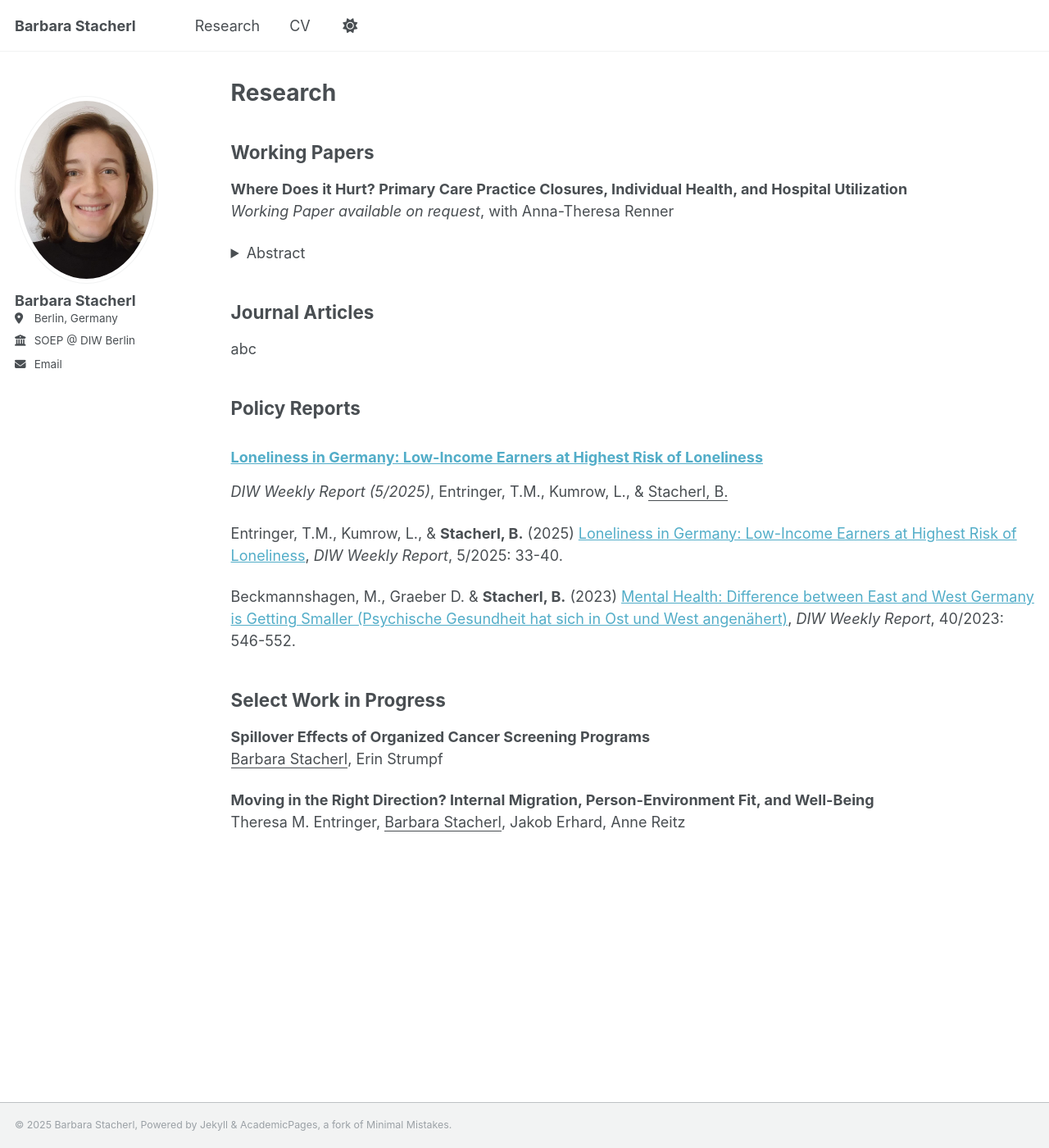
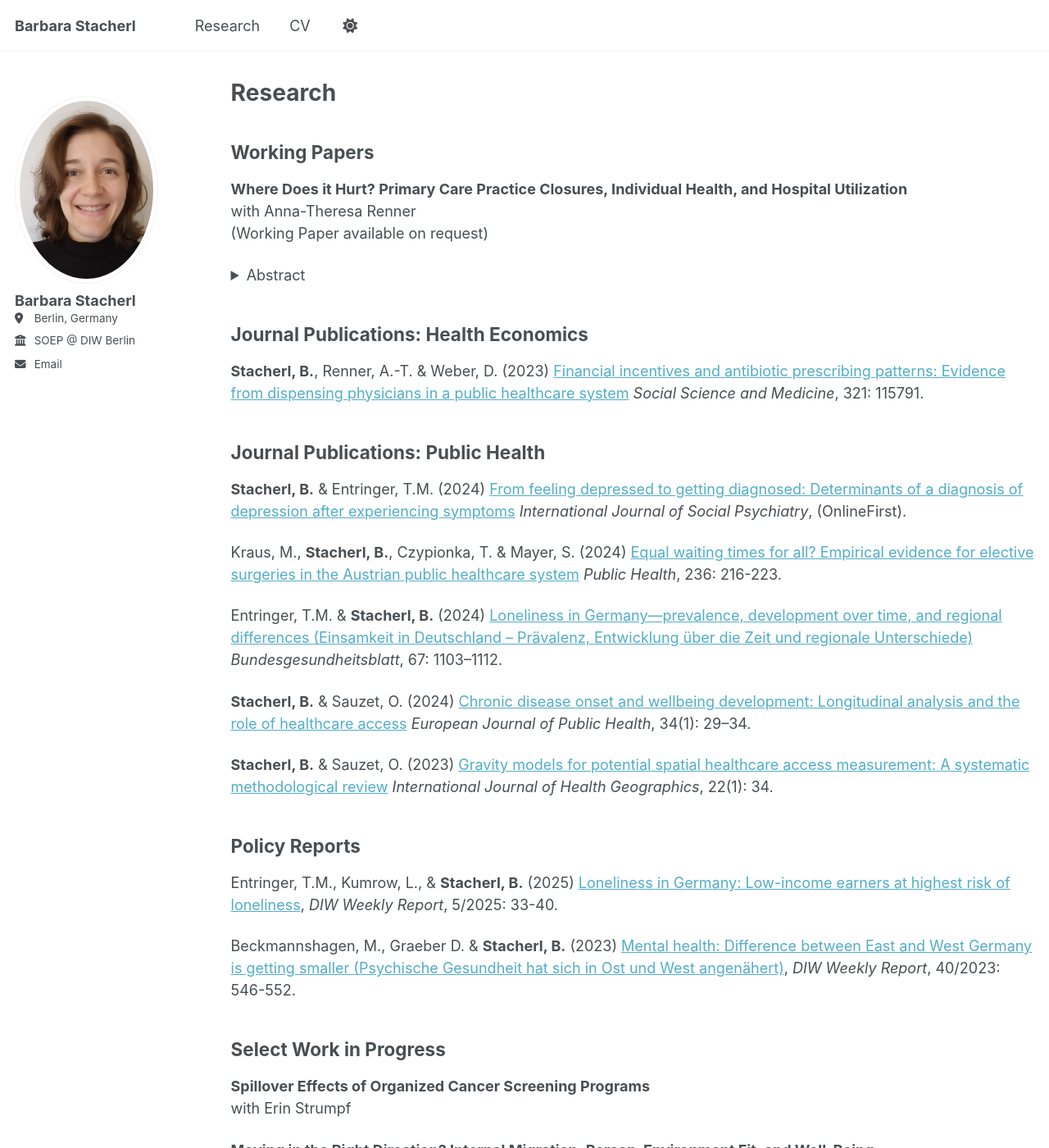
Before and after one commit to barbarastacherl/barbarastacherl.github.io, a Jekyll site: the page built from _pages/research.md, in a window 1280 px wide and 1400 px high. Shown: the whole window at 82% size. Built offline with Jekyll 4.4.1, drawn with Linux system fonts in a browser that asks for light colours; some of the changed text lies outside the part shown.

Commit message:
Update research.md

```diff
--- a/_pages/research.md
+++ b/_pages/research.md
@@ -8,7 +8,8 @@ author_profile: true
 ## Working Papers
 
 **Where Does it Hurt? Primary Care Practice Closures, Individual Health, and Hospital Utilization** \
-*Working Paper available on request*, with Anna-Theresa Renner
+with Anna-Theresa Renner \
+(Working Paper available on request)
 
 <details>
 <summary>Abstract</summary>
@@ -20,24 +21,39 @@ Our results show that in settings with high GP supply, care discontinuity result
 </details>
 
 
-## Journal Articles
+## Journal Publications: Health Economics
 
-abc
+**Stacherl, B.**, Renner, A.-T. & Weber, D. (2023) [Financial incentives and antibiotic prescribing patterns: Evidence from
+dispensing physicians in a public healthcare system](https://www.sciencedirect.com/science/article/pii/S027795362300148X) *Social Science and Medicine*, 321: 115791.
+
+## Journal Publications: Public Health
+
+**Stacherl, B.** & Entringer, T.M. (2024) [From feeling depressed to getting diagnosed: Determinants of a diagnosis of
+depression after experiencing symptoms](https://journals.sagepub.com/doi/full/10.1177/00207640241303038) *International Journal of Social Psychiatry*, (OnlineFirst).
+
+Kraus, M., **Stacherl, B.**, Czypionka, T. & Mayer, S. (2024) [Equal waiting times for all? Empirical evidence for elective
+surgeries in the Austrian public healthcare system](https://www.sciencedirect.com/science/article/pii/S0033350624003512) *Public Health*, 236: 216-223.
+
+Entringer, T.M. & **Stacherl, B.** (2024) [Loneliness in Germany—prevalence, development over time, and regional differences (Einsamkeit in Deutschland – Prävalenz, Entwicklung über die Zeit und regionale
+Unterschiede)](https://link.springer.com/article/10.1007/s00103-024-03937-y) *Bundesgesundheitsblatt*, 67: 1103–1112.
+
+**Stacherl, B.** & Sauzet, O. (2024) [Chronic disease onset and wellbeing development: Longitudinal analysis and the role of
+healthcare access](https://academic.oup.com/eurpub/article/34/1/29/7295825) *European Journal of Public Health*, 34(1): 29–34.
+
+**Stacherl, B.** & Sauzet, O. (2023) [Gravity models for potential spatial healthcare access measurement: A systematic
+methodological review](https://ij-healthgeographics.biomedcentral.com/articles/10.1186/s12942-023-00358-z) *International Journal of Health Geographics*, 22(1): 34.
 
 ## Policy Reports
 
-### [Loneliness in Germany: Low-Income Earners at Highest Risk of Loneliness](https://www.diw.de/documents/publikationen/73/diw_01.c.935131.de/dwr-25-05-1.pdf)
-*DIW Weekly Report (5/2025)*, Entringer, T.M., Kumrow, L., & <u>Stacherl, B.</u>
+Entringer, T.M., Kumrow, L., & **Stacherl, B.** (2025) [Loneliness in Germany: Low-income earners at highest risk of loneliness](https://www.diw.de/documents/publikationen/73/diw_01.c.935131.de/dwr-25-05-1.pdf), *DIW Weekly Report*, 5/2025: 33-40.
 
-Entringer, T.M., Kumrow, L., & **Stacherl, B.** (2025) [Loneliness in Germany: Low-Income Earners at Highest Risk of Loneliness](https://www.diw.de/documents/publikationen/73/diw_01.c.935131.de/dwr-25-05-1.pdf), *DIW Weekly Report*, 5/2025: 33-40.
-
-Beckmannshagen, M., Graeber D. & **Stacherl, B.** (2023) [Mental Health: Difference between East and West Germany is
-Getting Smaller (Psychische Gesundheit hat sich in Ost und West angenähert)](https://www.diw.de/documents/publikationen/73/diw_01.c.881929.de/23-40.pdf), *DIW Weekly Report*, 40/2023: 546-552.
+Beckmannshagen, M., Graeber D. & **Stacherl, B.** (2023) [Mental health: Difference between East and West Germany is
+getting smaller (Psychische Gesundheit hat sich in Ost und West angenähert)](https://www.diw.de/documents/publikationen/73/diw_01.c.881929.de/23-40.pdf), *DIW Weekly Report*, 40/2023: 546-552.
 
 ## Select Work in Progress
 
 **Spillover Effects of Organized Cancer Screening Programs** \
-<u> Barbara Stacherl</u>, Erin Strumpf
+with Erin Strumpf
 
 **Moving in the Right Direction? Internal Migration, Person-Environment Fit, and Well-Being** \
-Theresa M. Entringer, <u> Barbara Stacherl</u>, Jakob Erhard, Anne Reitz
+with Theresa M. Entringer, Jakob Erhard
```
